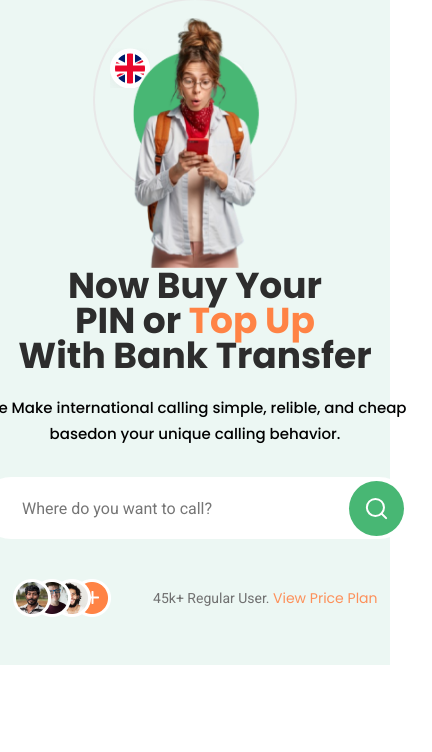
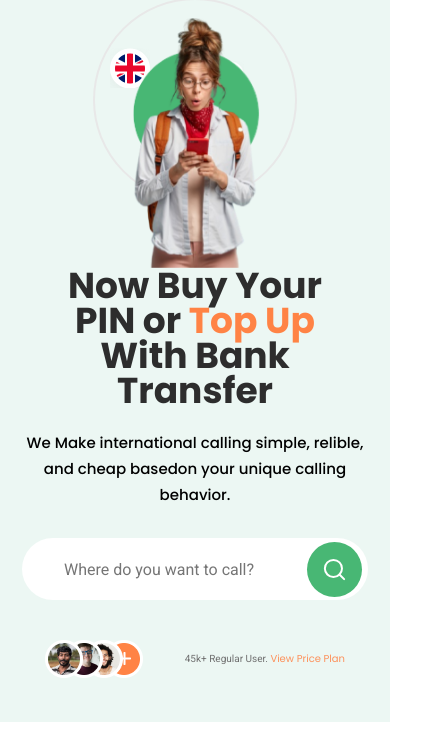
Before and after one commit to annarac/global, a website: page src/index.html in a window 390 px wide. Shown: the part 92-844 px from the top of the page, 432 px wide, since content can reach past the window. Drawn offline with Linux system fonts and the light colour scheme.

Commit message:
add adaptive features

```diff
--- a/src/sass/blocks/_media.scss
+++ b/src/sass/blocks/_media.scss
@@ -82,7 +82,7 @@
             position: relative;
             // left: -100%;
             width: 345px;
-            background-color: $main-color;
+            background-color: #ECF7F3;
             height: 100vh;
             padding-top: 100px;
             padding-left: 40px;
@@ -233,3 +233,28 @@
         }
     }
 }
+@media (max-width: 576px) {
+    .promo {
+        &__header {
+            max-width: 350px;
+        }
+        &__subheader {
+            max-width: 350px;
+        }
+        &__img-container {
+            max-width: 350px;
+        }
+        &__search-form {
+            max-width: 300px;
+            &__txt {
+                max-width: 200px;
+            }
+        }
+        &__users {
+            max-width: 300px;
+            &__descr {
+                font-size: 10px;
+            }
+        }
+    }
+}
```
Also changed, not shown: src/css/style.min.css/style.min.css, 1 other file.
